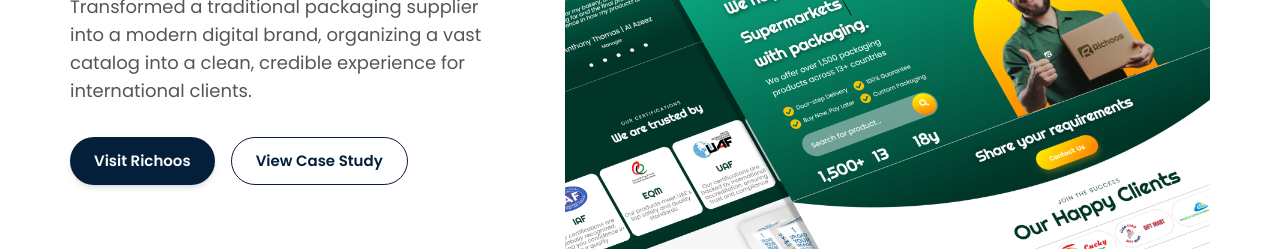
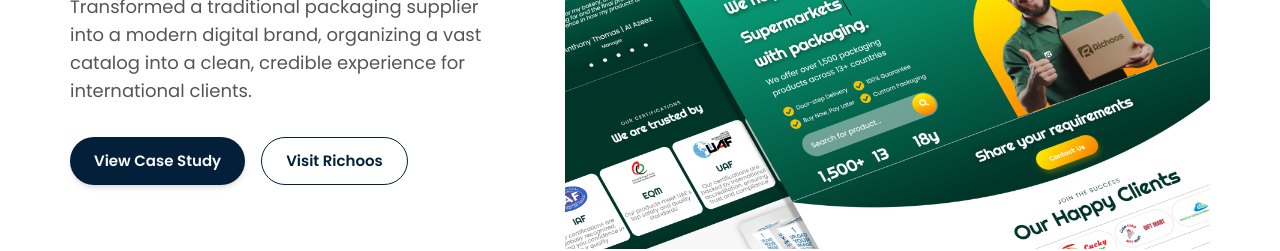
Before and after one commit to kathrik05/portfolio, a React (Vite) app: page / in a window 1280 px wide. Shown: the part 780-1031 px from the top of the page. Built offline with nearby package versions, Linux system fonts and the light colour scheme.

Commit message:
Fix Richoos button destinations

```diff
--- a/src/app/components/PortfolioHero.tsx
+++ b/src/app/components/PortfolioHero.tsx
@@ -72,22 +72,22 @@
             <p className="text-[#555555] text-[16px] lg:text-[18px] leading-[24px] lg:leading-[28px] tracking-[0px]">
               Transformed a traditional packaging supplier into a modern digital brand, organizing a vast catalog into a clean, credible experience for international clients.
             </p>
-            <div className="flex flex-col md:flex-row gap-4 mt-2">
+            <div className="flex flex-col sm:flex-row gap-4 mt-2">
+              <Link
+                to="/case-study/richoos"
+                className="bg-[#041F39] text-[#F8FAFB] flex items-center justify-center px-6 py-3 rounded-full shadow-md hover:bg-[#0057FF] transition-colors cursor-pointer"
+              >
+                <span className="text-[14px] md:text-[15px] font-semibold whitespace-nowrap font-['Poppins',sans-serif]">View Case Study</span>
+              </Link>
               <button
                 onClick={(e) => {
                   e.preventDefault();
                   window.open('https://richoos.com/', '_blank');
                 }}
-                className="bg-[#041F39] text-[#F8FAFB] flex items-center justify-center px-6 py-3 rounded-full shadow-md hover:bg-[#0057FF] transition-colors cursor-pointer"
+                className="border border-[#041F39] text-[#041F39] flex items-center justify-center px-6 py-3 rounded-full hover:underline transition-all cursor-pointer"
               >
                 <span className="text-[14px] md:text-[15px] font-semibold whitespace-nowrap font-['Poppins',sans-serif]">Visit Richoos</span>
               </button>
-              <Link
-                to="/case-study/richoos"
-                className="border border-[#041F39] text-[#041F39] flex items-center justify-center px-6 py-3 rounded-full hover:underline transition-all cursor-pointer"
-              >
-                <span className="text-[14px] md:text-[15px] font-semibold whitespace-nowrap font-['Poppins',sans-serif]">View Case Study</span>
-              </Link>
             </div>
           </div>
 
@@ -117,6 +117,7 @@
                 allowFullScreen
                 loading="lazy"
                 frameBorder="0"
+                scrolling="no"
                 allow="clipboard-write"
                 referrerPolicy="strict-origin-when-cross-origin"
                 className="w-full h-full pointer-events-none"
@@ -149,6 +150,7 @@
                 allowFullScreen
                 loading="lazy"
                 frameBorder="0"
+                scrolling="no"
                 allow="clipboard-write"
                 referrerPolicy="strict-origin-when-cross-origin"
                 className="w-full h-full pointer-events-none"
@@ -179,6 +181,7 @@
                 allowFullScreen
                 loading="lazy"
                 frameBorder="0"
+                scrolling="no"
                 allow="clipboard-write"
                 referrerPolicy="strict-origin-when-cross-origin"
                 className="w-full h-full pointer-events-none"
```
